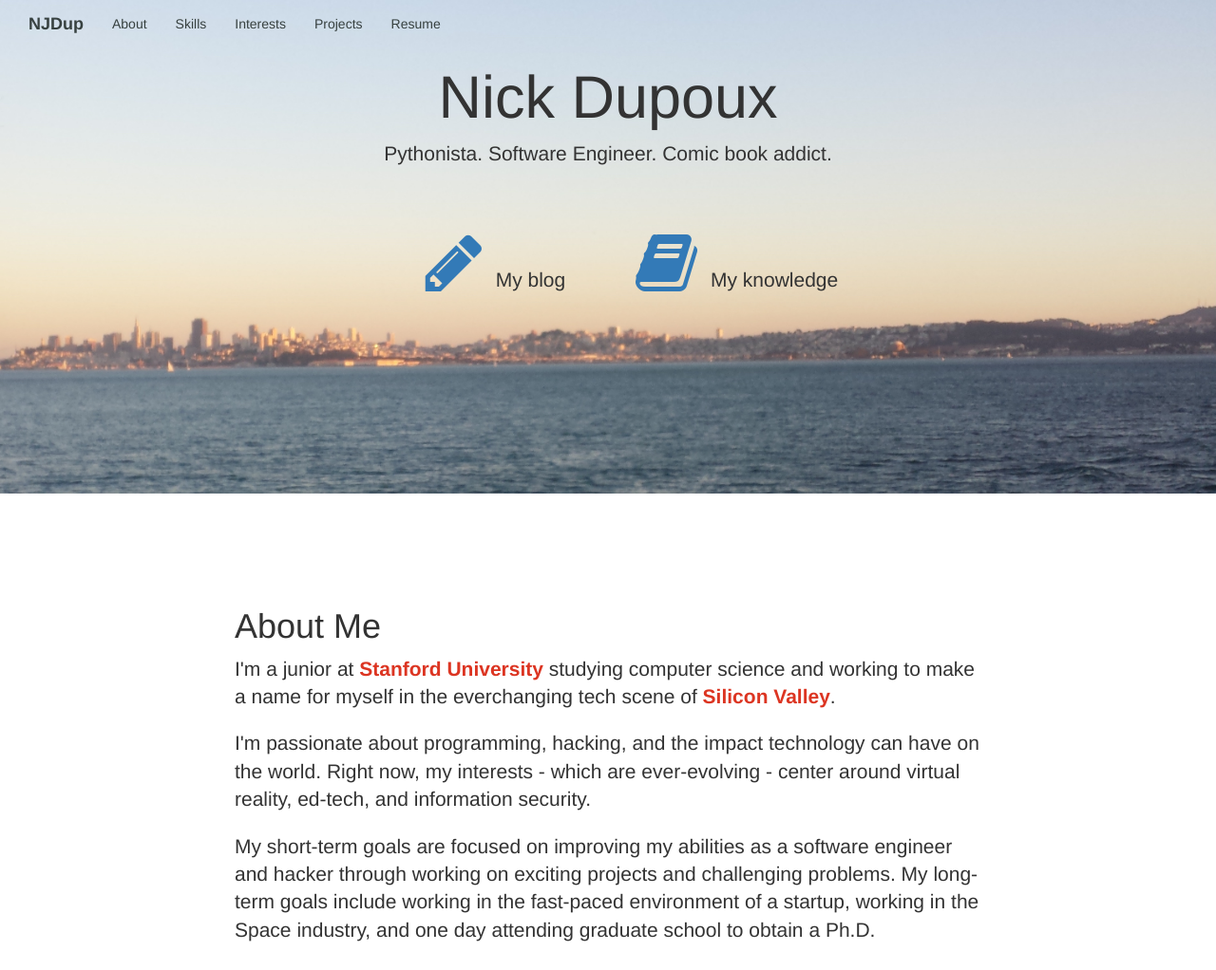
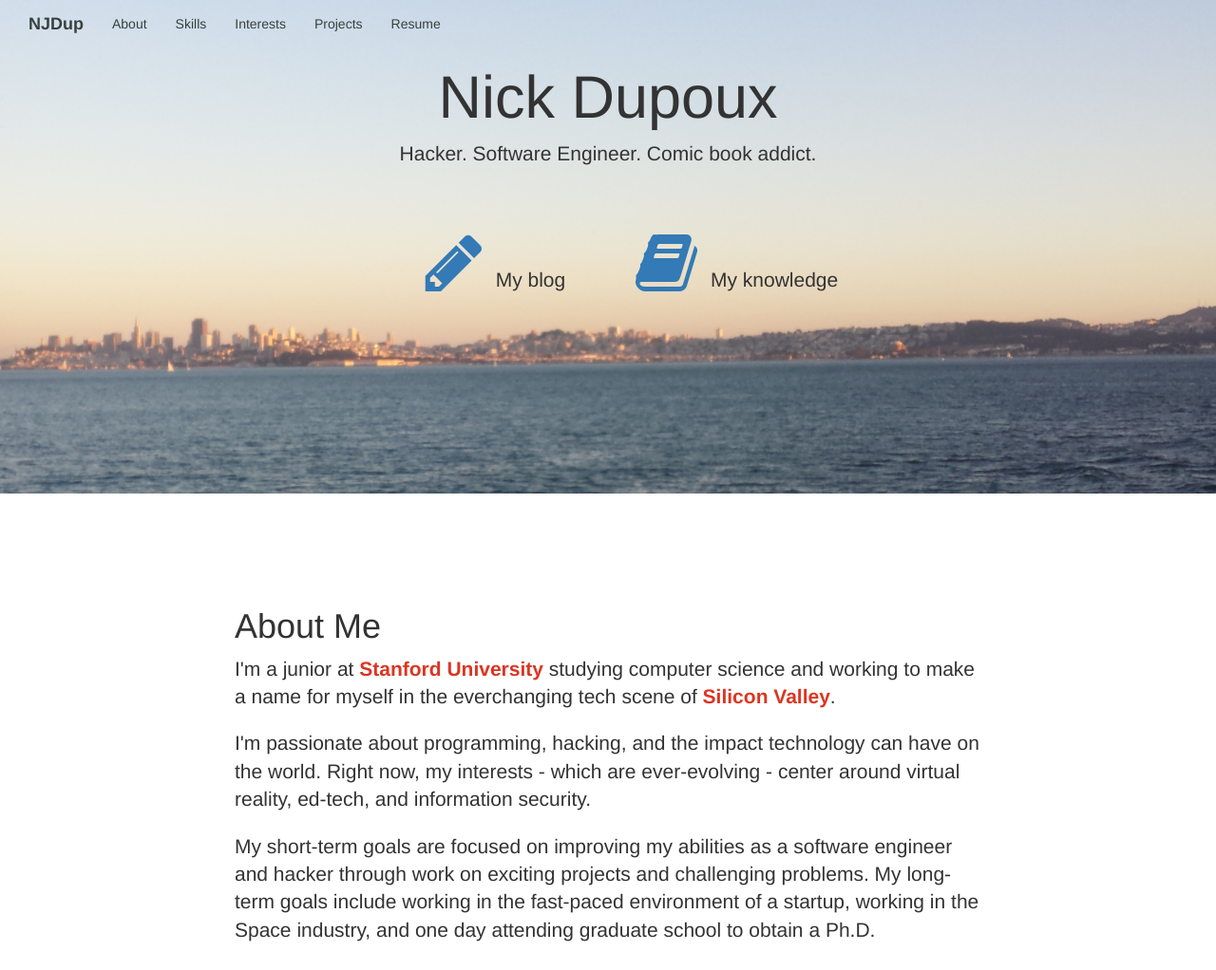
Before and after one commit to njdup/portfolio, a Node project: template views/index.html in a window 1280 px wide. Shown: the top 1022 px of the page at 95% size. Run offline with Node 20 templates, Linux system fonts and the light colour scheme; the template is opened without the code that fills it, so the values that code supplies are empty; some libraries are stand-ins or nearby versions.

Commit message:
Minor fixes

```diff
--- a/config/data.js
+++ b/config/data.js
@@ -50,7 +50,7 @@ module.exports = {
     {
       'name': 'golang',
       'type': 'programming language',
-      'description': 'Such a fun new language with a cute as hell mascot to boot. I\'ve been wanting to pick up Go for a while now - ever since I got a chance to learn about it from some Paypal engineers who seemed absolutely infatuated with it - and finally got around to it recently. I\'ve immediately grown to love the completeness of its standard libraries, and I find its syntax and conventions quite nifty. I haven\'t dabbled with goroutines and multithreading it, but even without those specific language advantages, I can already see the allure of using go for new web applications.'
+      'description': 'Such a fun new language with one hell of a cute mascot. I\'ve been wanting to pick up Go for a while now - ever since I got a chance to learn about it from some Paypal engineers who seemed absolutely infatuated with it - and finally got around to it recently. I\'ve immediately grown to love the completeness of its standard libraries, and I find its syntax and conventions easy to work with. The more I use the language, the more I understand its allure for use on new web applications.'
     },
     {
       'name': 'mongoDB',
--- a/views/index.html
+++ b/views/index.html
@@ -12,7 +12,7 @@
     <div class="jumbotron masthead header-jumbotron">
       <div class="container">
         <h1>Nick Dupoux</h1>
-        <p class="lead">Pythonista. Software Engineer. Comic book addict.</p>
+        <p class="lead">Hacker. Software Engineer. Comic book addict.</p>
       </div>
       <div class="container">
         <div class="icons-container">
@@ -46,7 +46,7 @@
           Right now, my interests - which are ever-evolving - center around virtual reality, ed-tech, and information security.
         </p>
         <p class="lead">
-          My short-term goals are focused on improving my abilities as a software engineer and hacker through working on
+          My short-term goals are focused on improving my abilities as a software engineer and hacker through work on
           exciting projects and challenging problems.
           My long-term goals include working in the fast-paced environment of a startup, working in the Space industry, and
           one day attending graduate school to obtain a Ph.D.
--- a/views/layout.html
+++ b/views/layout.html
@@ -2,7 +2,7 @@
 <html>
   <head>
     <meta charset="utf-8">
-    <title>{% block title %} Dup {% endblock %}</title>
+    <title>{% block title %} njdup {% endblock %}</title>
 
     <!-- CSS files -->
     <link rel="stylesheet" href="/stylesheets/style.css"></link>
```
